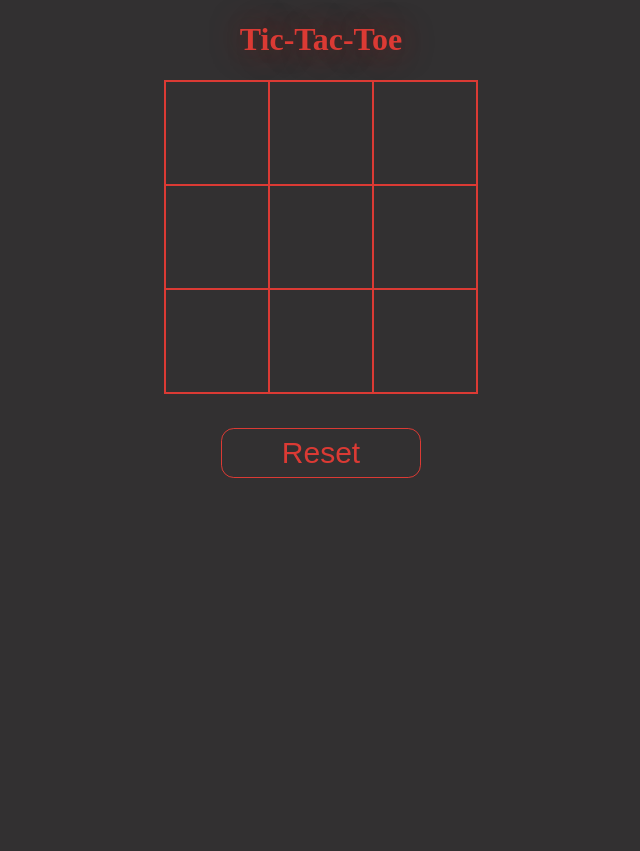
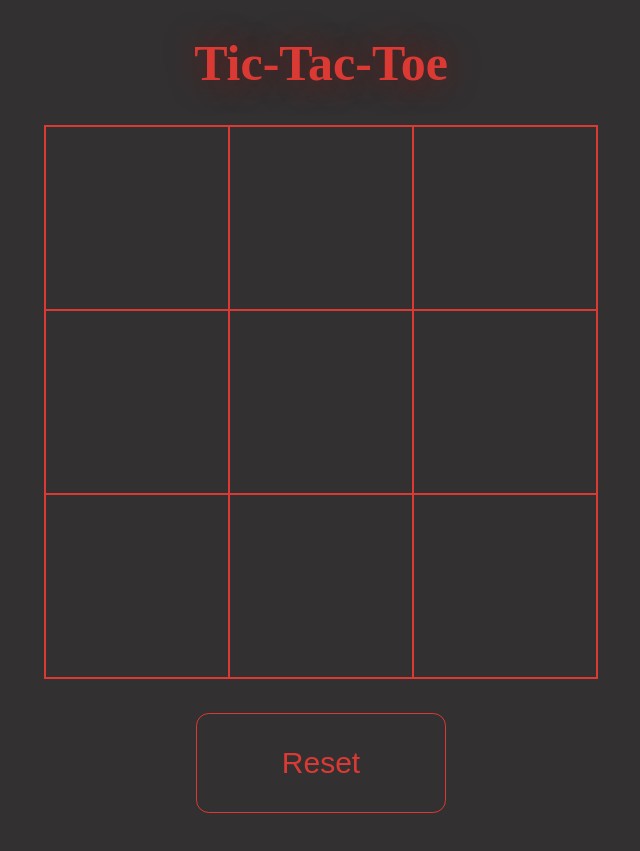
Before and after one commit to Dan00328/TicTacToe, a plain HTML site: page index.html in a window 1280 px wide. Shown: the whole page, without its empty margins (319-959 px from the left). Before the commit the page ends 800 px from the top, so only its background shows below. Drawn offline with Linux system fonts and the light colour scheme.

Commit message:
readyToPlay

```diff
--- a/myScript.js
+++ b/myScript.js
@@ -47,6 +47,7 @@ function isTheGameFinished() {
     end=true;
     return end;
 }
+let verificare=0;
 function getWinner() {
     for (let j = 0; j < winCondition.length; j++) {
         let conditie = winCondition[j];
@@ -66,12 +67,14 @@ function getWinner() {
             //return v1;
             alert(v1)
             resetGame();
+            verificare=1;
         }
 
     }
     if(end== false){
+        verificare =1;
         return "";
-    } else{
+    } else if(verificare==0){
         //return "Tie";
        alert("Tie")
        resetGame();
--- a/style.css
+++ b/style.css
@@ -7,14 +7,15 @@
 .titlu{
 
     text-shadow: 0 0 2rem   #721815  ;
+    font-size: 50px;
 
 }
 button{
     border:1px solid #db3a34;
     border-radius: 0.8rem;
     cursor: pointer;
-   width: 200px;
-   height: 50px;
+   width: 250px;
+   height: 100px;
    font-size: 30px;
    margin: 30px;
 }
@@ -28,11 +29,11 @@ button:hover {
 
 td {
     border: 2px solid #db3a34;
-    height: 100px;
-    width: 100px;
+    height: 180px;
+    width: 180px;
     text-align: center;
     vertical-align: middle;
-    font-size: 70px;
+    font-size: 100px;
     cursor: pointer;
 
 }
```
